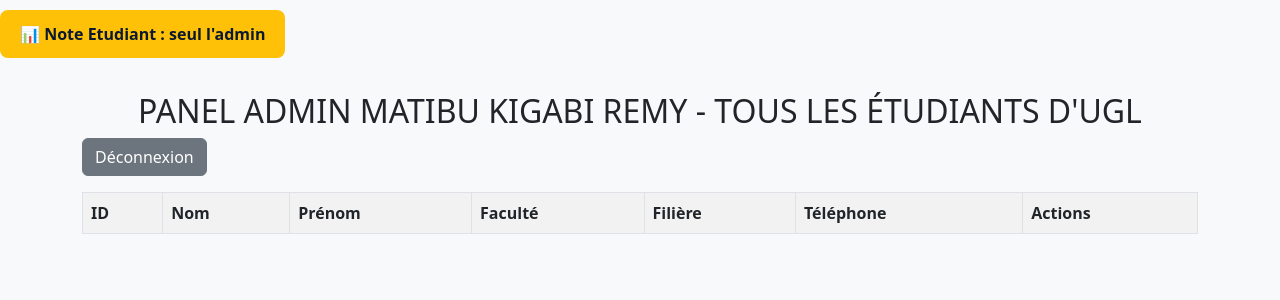
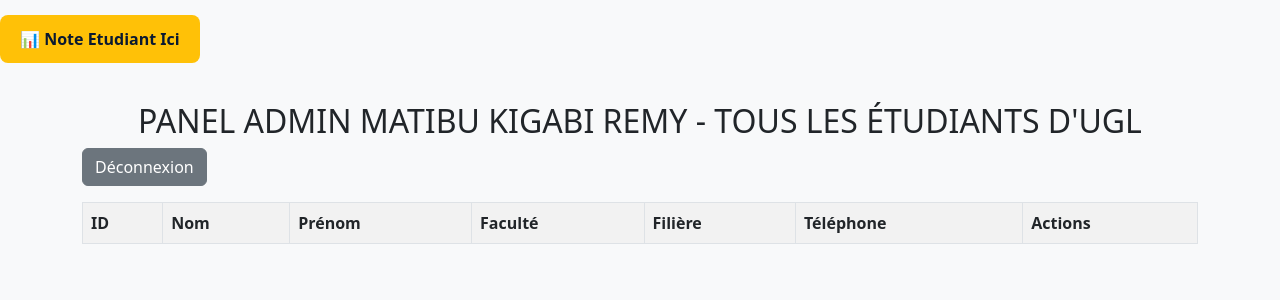
Before and after one commit to matiburemy-art/inscription-etudiant, a Flask app: page /admin_dashboard in a window 1280 px wide. Shown: the top 300 px of the page. Run offline with Flask 3, Linux system fonts and the light colour scheme; the visitor is signed in with stand-in values (Sample User, id 1); data comes from the database, SQL or seed files in the repository; lists and menus that the app fills with data are empty; some libraries are stand-ins or nearby versions.

Commit message:
Update admin_dashboard.html

```diff
--- a/templates/admin_dashboard.html
+++ b/templates/admin_dashboard.html
@@ -4,8 +4,8 @@
     <title>Admin - Etudiants</title>
     <link href="https://cdn.jsdelivr.net/npm/bootstrap@5.3.0/dist/css/bootstrap.min.css" rel="stylesheet">
 </head>
-<a href="/notes-etudiants" style="display:inline-block; background:#ffc107; color:#0a1931; padding:12px 20px; border-radius:8px; font-weight:bold; text-decoration:none; margin:10px 0;">
-          📊 Note Etudiant : seul l'admin
+<a href="/notes-etudiants" style="display:inline-block; background:#ffc107; color:#0a1931; padding:12px 20px; border-radius:8px; font-weight:bold; text-decoration:none; margin:15px 0;">
+          📊 Note Etudiant Ici
 </a>
 <body class="bg-light">
 <div class="container mt-4">
```
